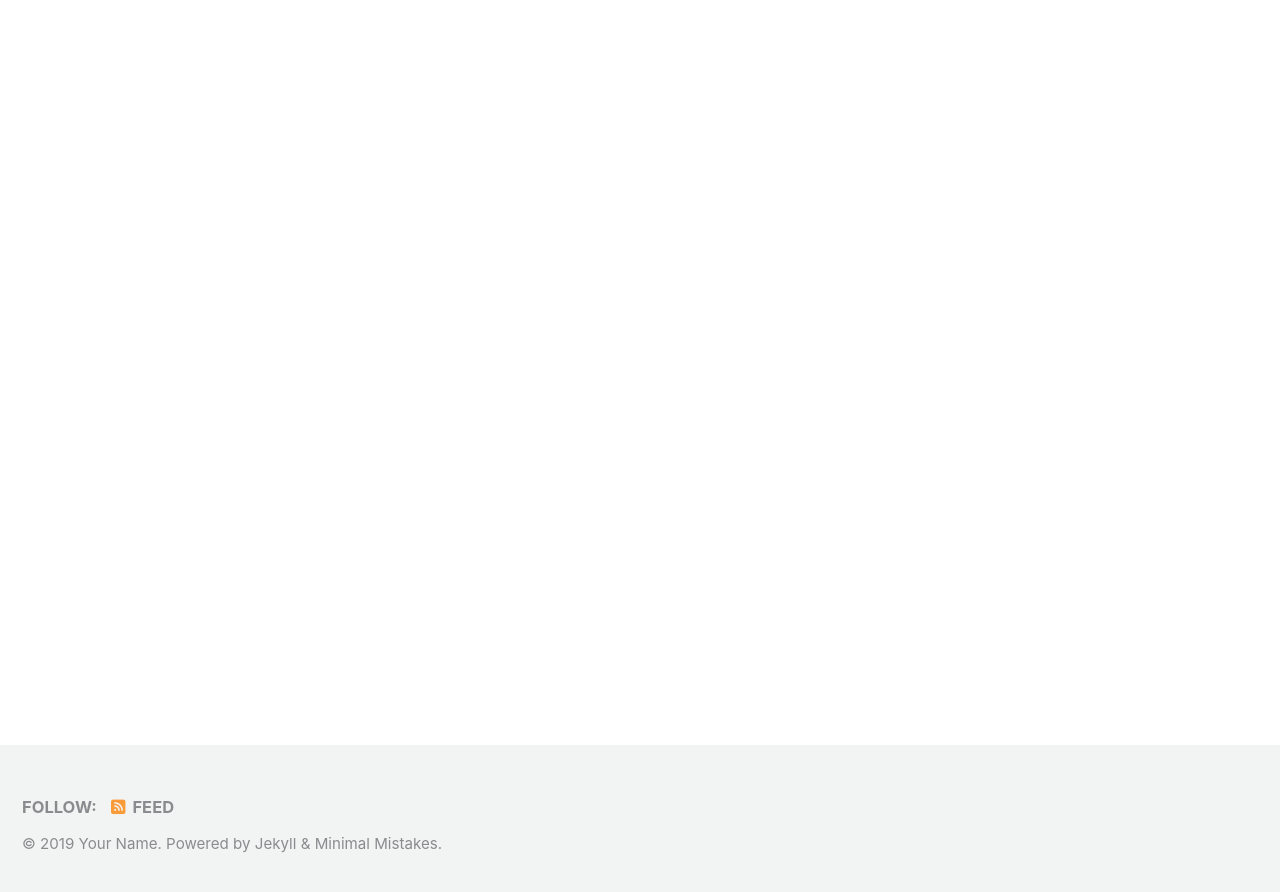
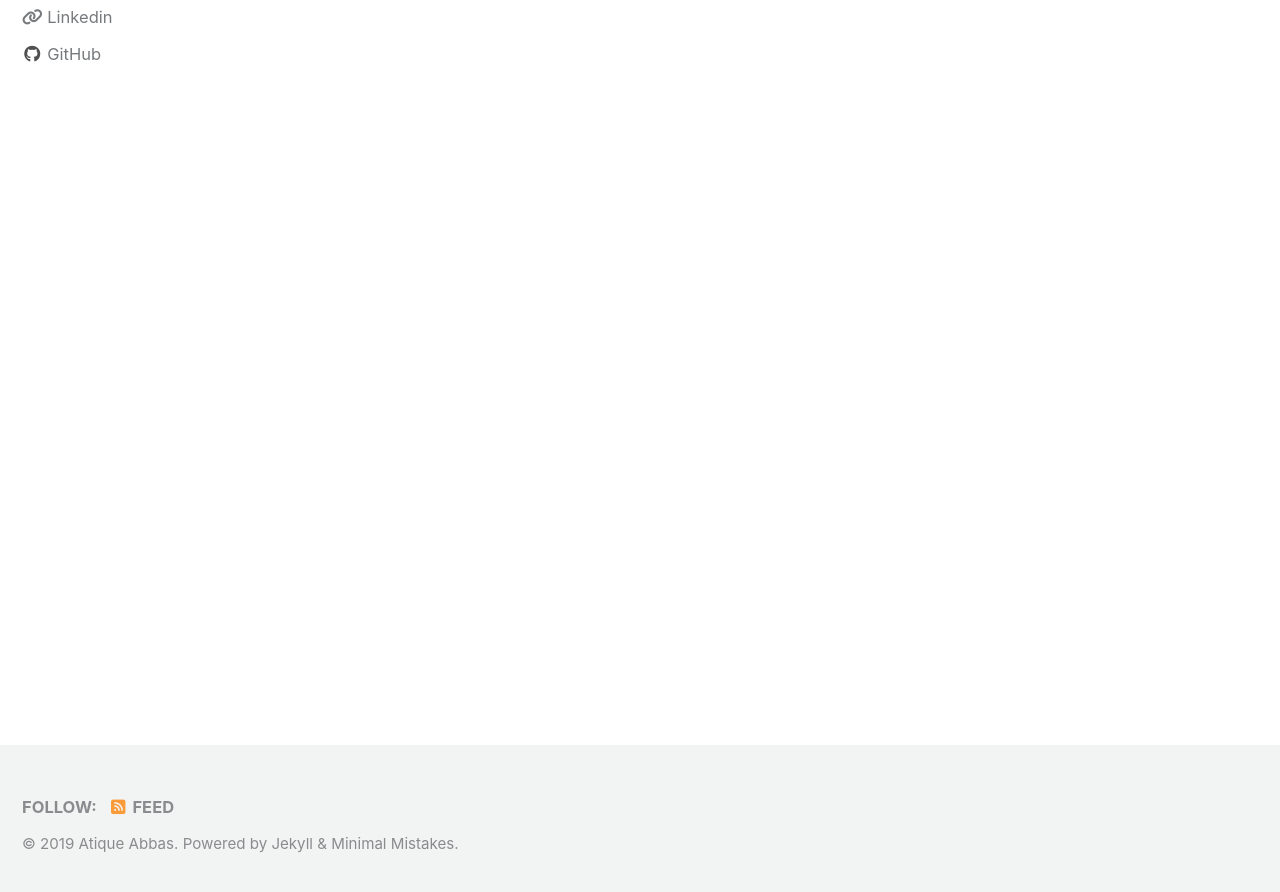
Before and after one commit to atiqueabbas/atiqueabbas.github.io, a Jekyll site: the page built from index.html, in a window 1280 px wide and 900 px high, scrolled down 222 px. Shown: the top 892 px of the window. Built offline with Jekyll 4.4.1, drawn with Linux system fonts in a browser that asks for light colours; cached includes are drawn as plain includes; nearby versions of some CDN libraries; the list of posts is cut into pages by our own code; some of the changed text lies outside the part shown.

Commit message:
template updates

```diff
--- a/_config.yml
+++ b/_config.yml
@@ -16,11 +16,11 @@ minimal_mistakes_skin    : "default" # "air", "aqua", "contrast", "dark", "dirt"
 
 # Site Settings
 locale                   : "en-US"
-title                    : "Site Title"
+title                    : "Atique Abbas"
 title_separator          : "-"
 subtitle                 : # site tagline that appears below site title in masthead
-name                     : "Your Name"
-description              : "An amazing website."
+name                     : "Atique Abbas"
+description              : "Data Science Portfolio"
 url                      : # the base hostname & protocol for your site e.g. "https://mmistakes.github.io"
 baseurl                  : # the subpath of your site, e.g. "/blog"
 repository               : # GitHub username/repo-name e.g. "mmistakes/minimal-mistakes"
@@ -107,18 +107,18 @@ analytics:
 
 # Site Author
 author:
-  name             : "Your Name"
+  name             : "Atique Abbas"
   avatar           : # path of avatar image, e.g. "/assets/images/bio-photo.jpg"
-  bio              : "I am an amazing person."
-  location         : "Somewhere"
+  bio              : "Data Science Portfolio"
+  location         : "Lahore, Pakistan"
   email            :
   links:
     - label: "Email"
       icon: "fas fa-fw fa-envelope-square"
       # url: mailto:your.name@email.com
-    - label: "Website"
+    - label: "Linkedin"
       icon: "fas fa-fw fa-link"
-      # url: "https://your-website.com"
+      url: "https://www.linkedin.com/in/atique-a-0b9742104"
     - label: "Twitter"
       icon: "fab fa-fw fa-twitter-square"
       # url: "https://twitter.com/"
@@ -127,7 +127,7 @@ author:
       # url: "https://facebook.com/"
     - label: "GitHub"
       icon: "fab fa-fw fa-github"
-      # url: "https://github.com/"
+      url: "https://github.com/atiqueabbas"
     - label: "Instagram"
       icon: "fab fa-fw fa-instagram"
       # url: "https://instagram.com/"
@@ -294,3 +294,11 @@ defaults:
       comments: # true
       share: true
       related: true
+
+  # _pages
+  - scope:
+      path: ""
+      type: pages
+    values:
+      layout: single
+      author_profile: true
```
